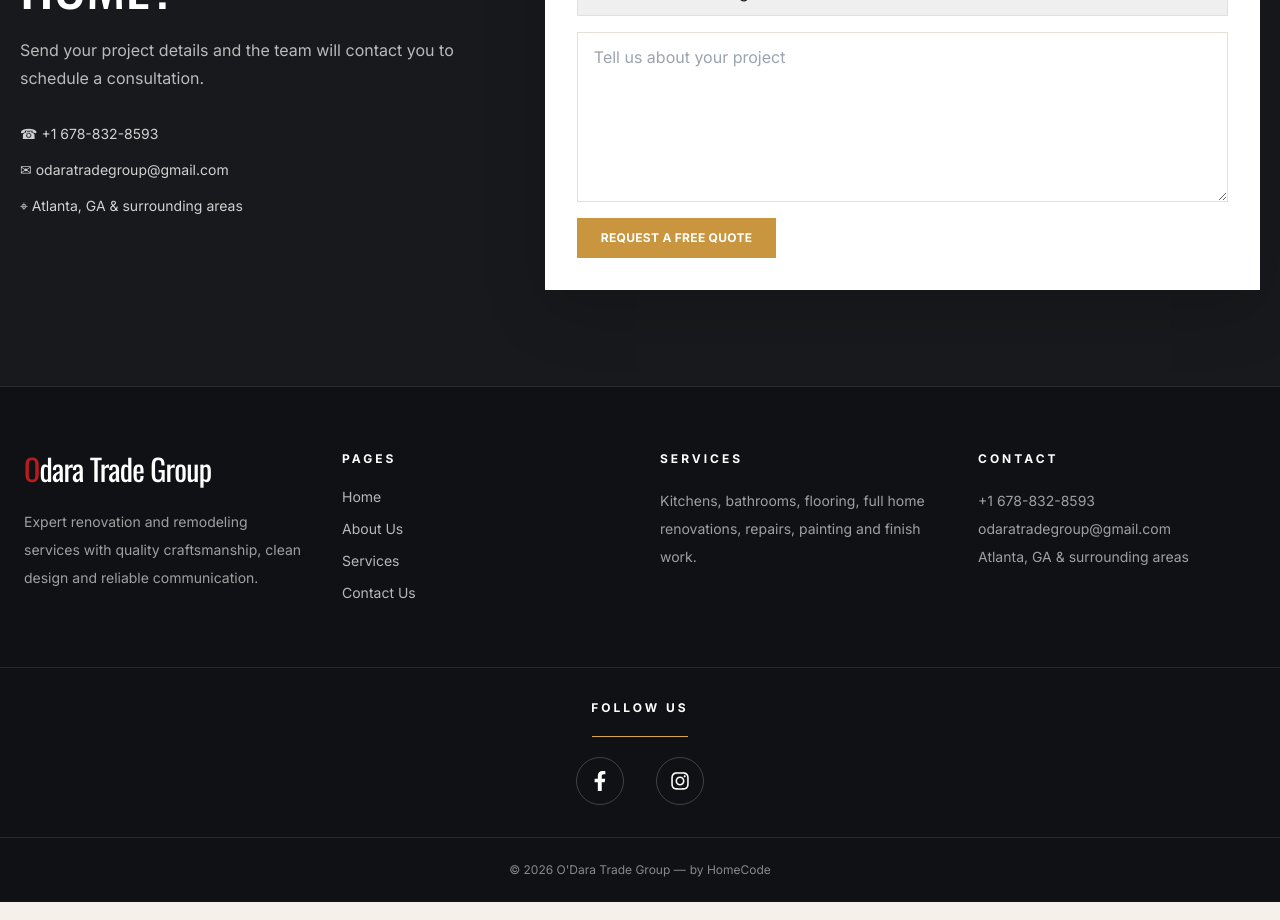
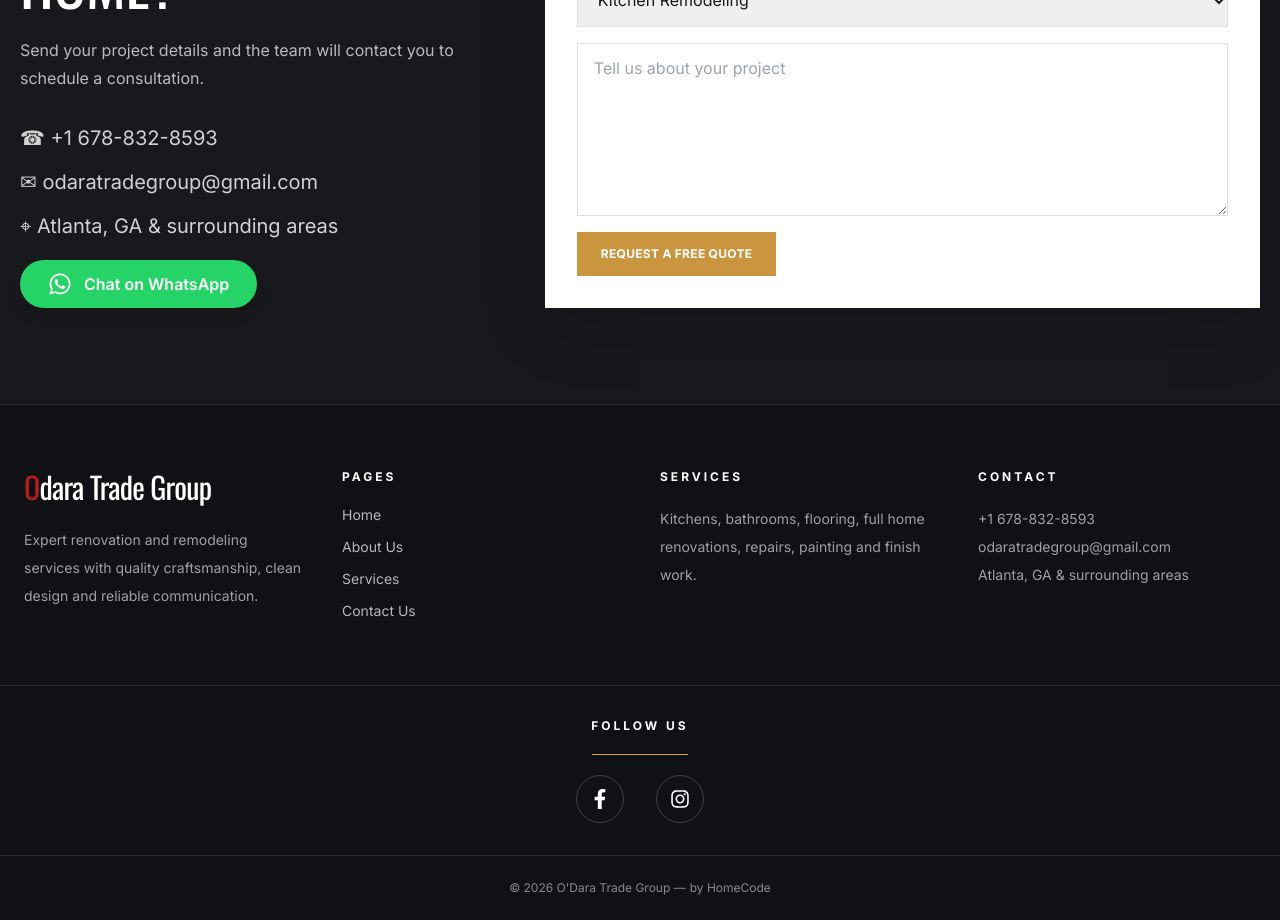
Before and after one commit to mabsboza/dras-remodeling-site, a Next.js app: page / in a window 1280 px wide. Shown: the part 4500-5420 px from the top of the page. Built offline with nearby package versions, Linux system fonts and the light colour scheme.

Commit message:
WS button

```diff
--- a/src/components/Contact.tsx
+++ b/src/components/Contact.tsx
@@ -1,4 +1,5 @@
 import { site } from '@/lib/site';
+import { FaWhatsapp } from 'react-icons/fa';
 
 export default function Contact() {
   return (
@@ -8,7 +9,28 @@ export default function Contact() {
           <p className="kicker">Get In Touch</p>
           <h2 className="font-display text-5xl md:text-6xl uppercase mt-3">Ready To Transform Your Home?</h2>
           <p className="mt-6 text-white/70 leading-7">Send your project details and the team will contact you to schedule a consultation.</p>
-          <div className="mt-8 space-y-4 text-sm text-white/80"><p>☎ {site.phone}</p><p>✉ {site.email}</p><p>⌖ {site.address}</p></div>
+          <div className="mt-8 space-y-4 text-xl text-white/80"><p>☎ {site.phone}</p><p>✉ {site.email}</p><p>⌖ {site.address}</p></div>
+          <div className="mt-5 space-y-4">
+          <a
+            href="https://wa.me/16788328593"
+            target="_blank"
+            rel="noopener noreferrer"
+            className="
+              inline-flex items-center gap-3
+              rounded-full
+              bg-[#25D366]
+              px-7 py-3
+              font-semibold
+              text-white
+              hover:scale-105
+              transition
+              shadow-lg
+            "
+          >
+            <FaWhatsapp className="text-2xl" />
+            Chat on WhatsApp
+          </a>
+            </div>
         </div>
         <form action="/api/contact" method="POST" className="bg-white text-charcoal p-8 shadow-soft grid gap-4">
           <div className="grid md:grid-cols-2 gap-4"><input required name="name" placeholder="Full Name" className="border border-smoke px-4 py-3"/><input required name="email" type="email" placeholder="Email" className="border border-smoke px-4 py-3"/></div>
```
